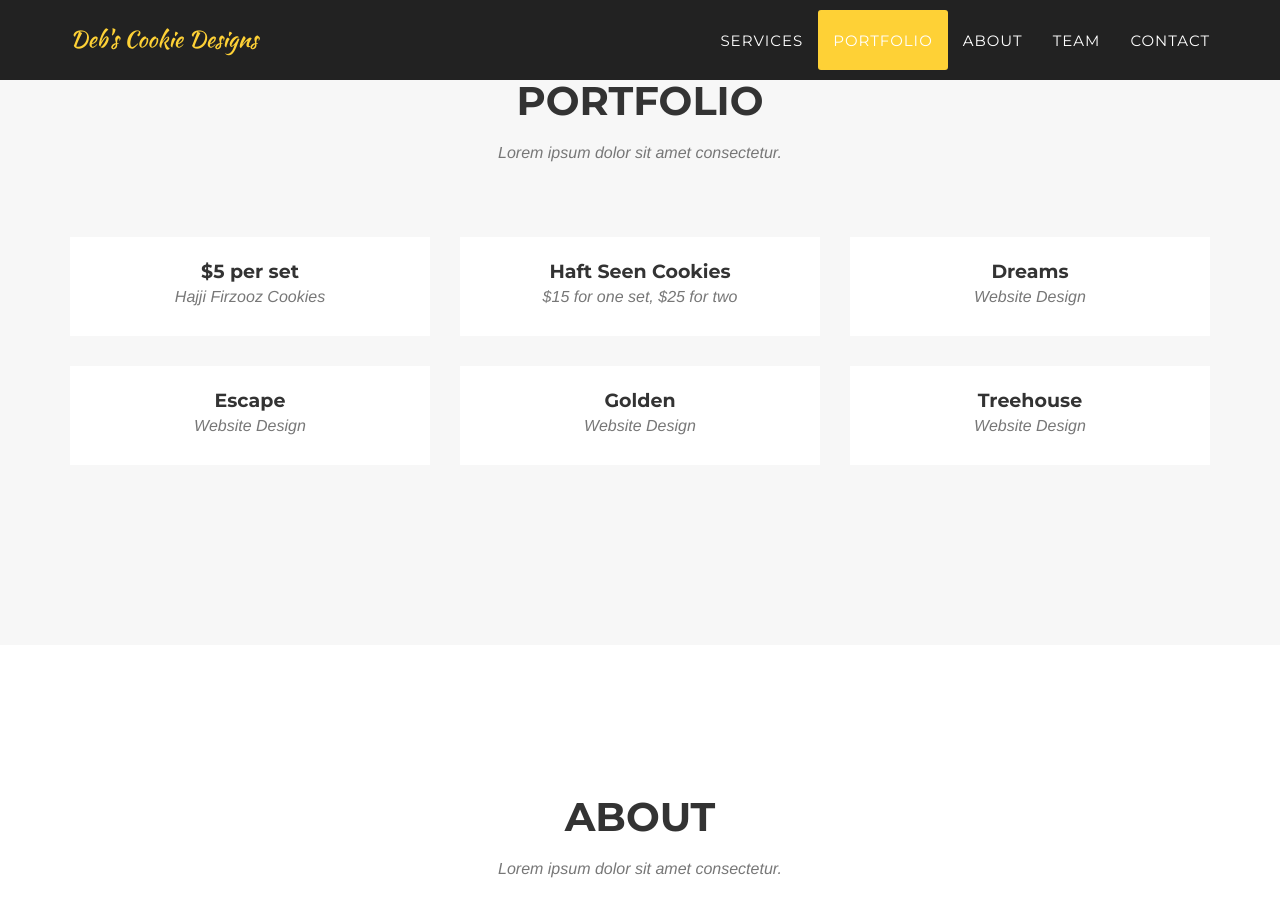
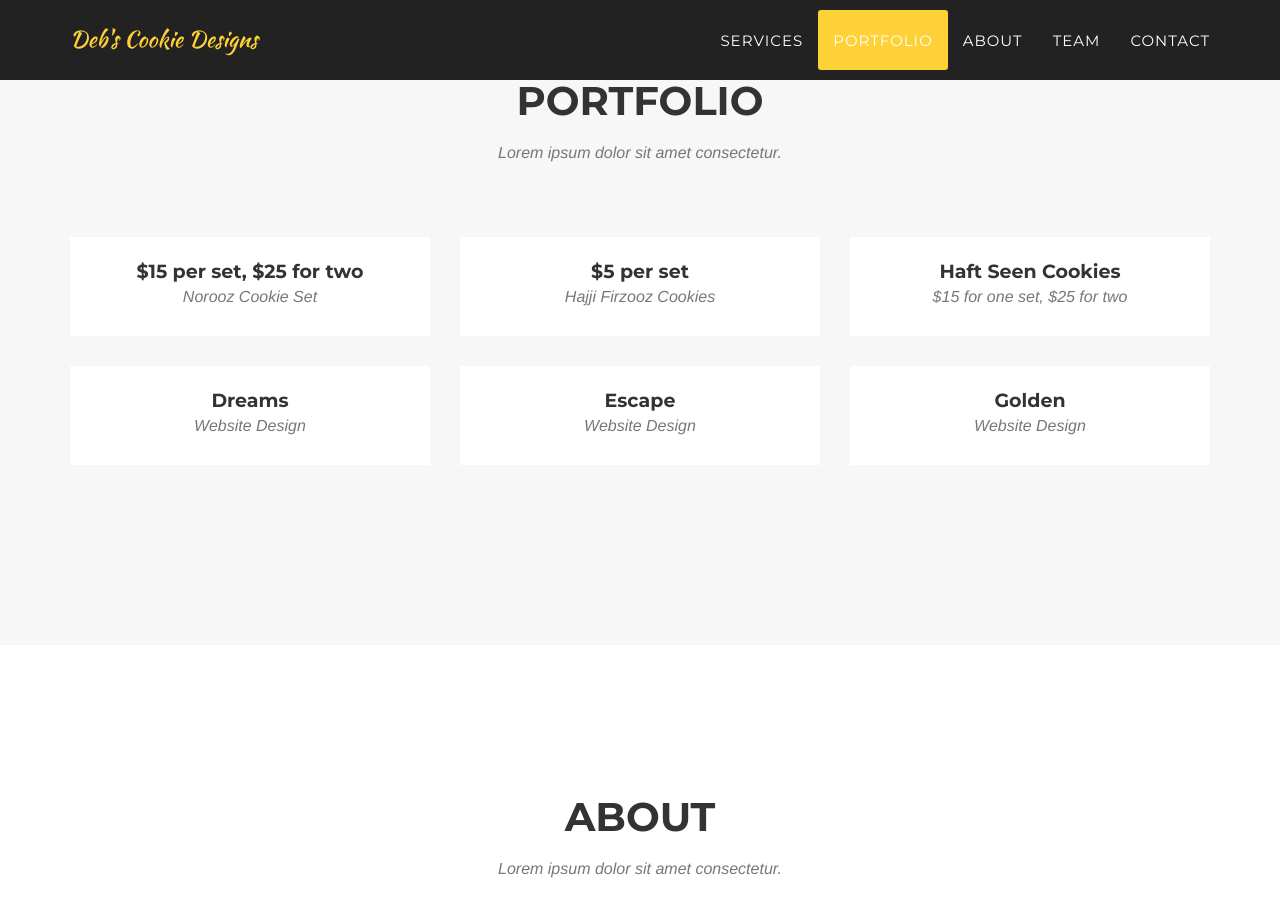
Before and after one commit to DEB72/Cookie, a Jekyll site: the page built from _posts/2014-07-15-project-4.markdown, in a window 1280 px wide and 900 px high, scrolled down 1541 px. Built offline with Jekyll 4.4.1, drawn with Linux system fonts in a browser that asks for light colours; some web fonts are replaced.

Commit message:
Update 2014-07-15-project-4.markdown

```diff
--- a/_posts/2014-07-15-project-4.markdown
+++ b/_posts/2014-07-15-project-4.markdown
@@ -1,11 +1,11 @@
 ---
-title: Treehouse
-subtitle: Website Design
+title: $15 per set, $25 for two
+subtitle: Norooz Cookie Set
 layout: default
 modal-id: 4
-date: 2014-07-15
-img: treehouse.png
-thumbnail: treehouse-thumbnail.png
+date: 2018-03-22
+img: norooz.jpeg
+thumbnail: norooz.jpeg
 alt: image-alt
 project-date: April 2014
 client: Start Bootstrap
```
